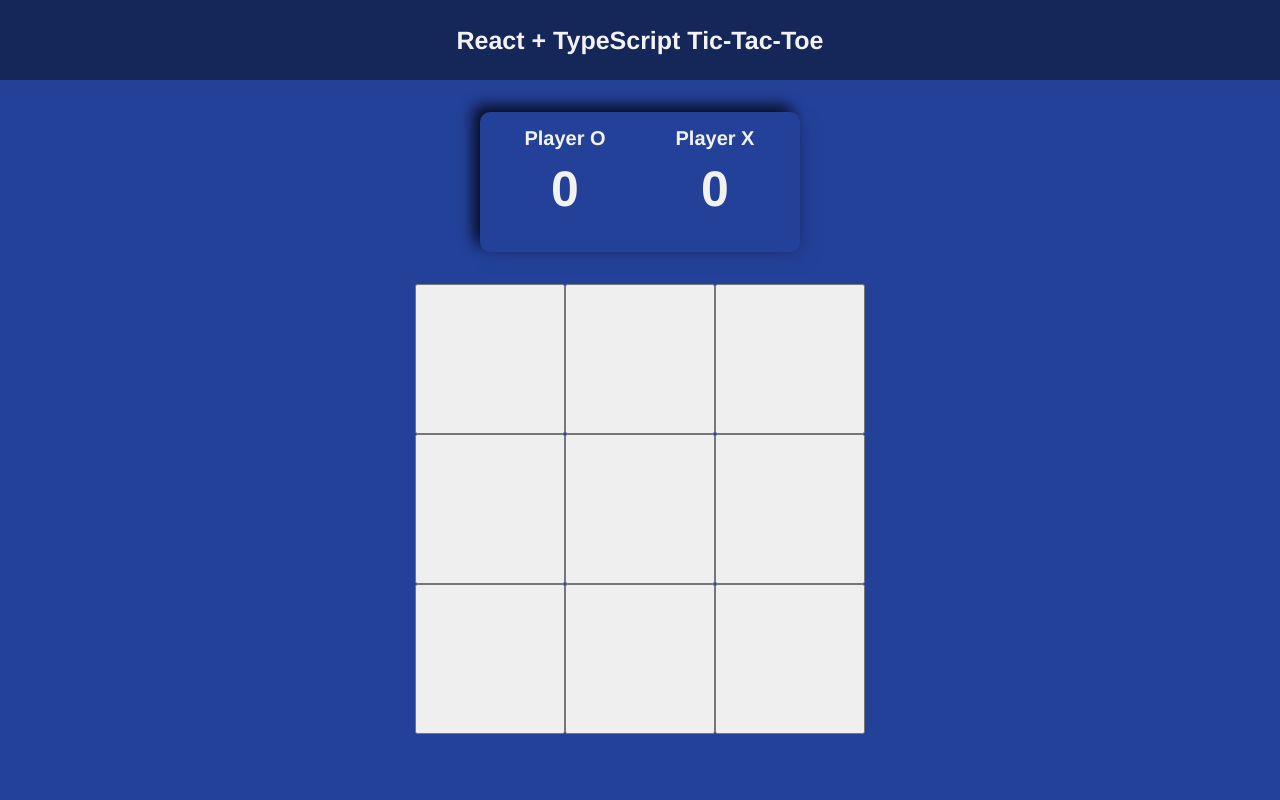
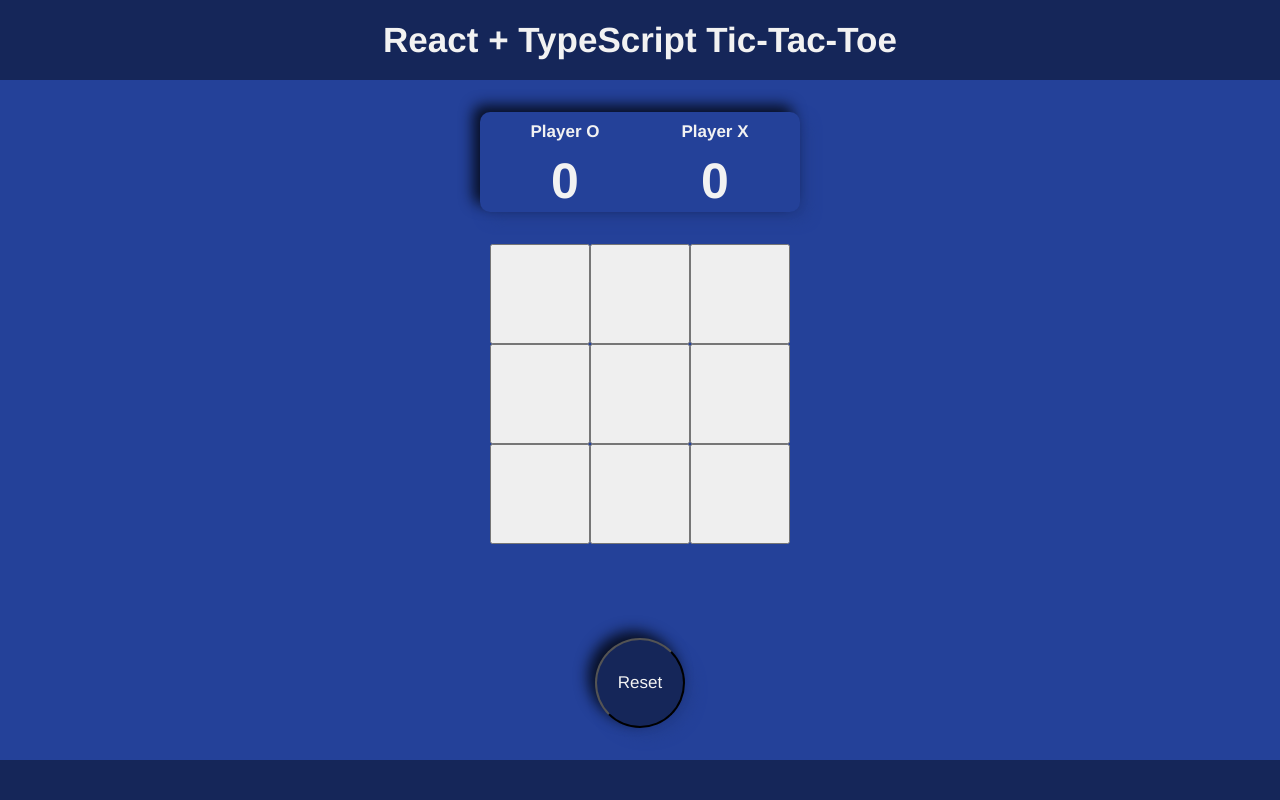
Before and after one commit to douglasyabuki/react-tic-tac-toe, a React (Vite) app: page / in a window 1280 px wide. Shown: the top 800 px of the page. Built offline with nearby package versions, Linux system fonts and the light colour scheme.

Commit message:
Commit 5: Completed responsiveness

```diff
--- a/src/components/board/Board.module.css
+++ b/src/components/board/Board.module.css
@@ -1,3 +1,4 @@
+/* Mobile First */
 .game {
   display: flex;
   flex-direction: column;
--- a/src/components/cell/Cell.module.css
+++ b/src/components/cell/Cell.module.css
@@ -35,6 +35,50 @@
 /* Small Screens */
 @media (min-width: 767.999px){
   .cell button{
+    max-height: 120px;
+    min-height: 120px;
+    max-width: 120px;
+    min-width: 120px;
+    font-size: 60px;
+  }
+}
+
+/* Medium Screens */
+@media (min-width: 1023.999px){
+  .cell button{
+    max-height: 90px;
+    min-height: 90px;
+    max-width: 90px;
+    min-width: 90px;
+    font-size: 45px;
+  }
+}
+
+/* Medium Screens + */
+@media (min-width: 1279.999px){
+  .cell button{
+    max-height: 100px;
+    min-height: 100px;
+    max-width: 100px;
+    min-width: 100px;
+    font-size: 50px;
+  }
+}
+
+/* Large Screen */
+@media (min-width: 1919.999px){
+  .cell button{
+    max-height: 120px;
+    min-height: 120px;
+    max-width: 120px;
+    min-width: 120px;
+    font-size: 60px;
+  }
+}
+
+/* Larger Screen */
+@media (min-width: 2559.999px){
+  .cell button{
     max-height: 150px;
     min-height: 150px;
     max-width: 150px;
--- a/src/components/footer/Footer.module.css
+++ b/src/components/footer/Footer.module.css
@@ -1,3 +1,4 @@
+/* Mobile First */
 .footer {
   display: flex;
   height: 15vh;
@@ -6,3 +7,17 @@
   align-items: center;
   justify-content: center;
 }
+
+/* Small Screens */
+@media (min-width: 767.999px){
+  .footer span {
+    font-size: 20px;
+  }
+}
+
+/* Medium Screens */
+@media (min-width: 1023.999px){
+  .footer span {
+    font-size: 15px;
+  }
+}
--- a/src/components/header/Header.module.css
+++ b/src/components/header/Header.module.css
@@ -18,3 +18,10 @@
     font-size: 25px;
   }
 }
+
+/* Small Screens */
+@media (min-width: 767.999px){
+  .header h1{
+    font-size: 35px;
+  }
+}
--- a/src/components/round-button/RoundButton.module.css
+++ b/src/components/round-button/RoundButton.module.css
@@ -18,7 +18,7 @@
 }
 
 .buttonContainer button:hover {
-  box-shadow: -15px -15px 30px #101c42, 15px 15px 30px #1a3070;
+  box-shadow: -15px -15px 30px #101c42, 15px 15px 30px #1a3090;
 }
 
 /* iPads & tablets */
@@ -29,3 +29,39 @@
     font-size: 25px;
   }
 }
+
+/* Medium Screens */
+@media (min-width: 1023.999px){
+  .buttonContainer button {
+    height: 70px;
+    width: 70px;
+    font-size: 15px;
+  }
+}
+
+/* Medium Screens +*/
+@media (min-width: 1279.999px){
+  .buttonContainer button {
+    height: 90px;
+    width: 90px;
+    font-size: 17px;
+  }
+}
+
+/* Large Screen */
+@media (min-width: 1919.999px){
+  .buttonContainer button {
+    height: 150px;
+    width: 150px;
+    font-size: 30px;
+  }
+}
+
+/* Larger Screen */
+@media (min-width: 2559.999px){
+  .buttonContainer button {
+    height: 200px;
+    width: 200px;
+    font-size: 50px;
+  }
+}
--- a/src/components/score/Scoreboard.module.css
+++ b/src/components/score/Scoreboard.module.css
@@ -61,3 +61,63 @@
     margin-top: 10px;
   }
 }
+
+/* Small Screens */
+@media (min-width: 767.999px){
+  .scoreboard {
+    height: 10vh;
+  }
+
+  .scoreboardDivision {
+    width: 120px;
+    padding: 3vh;
+    height: 10vh;
+  }
+
+  .scoreboardDivision h2 {
+    font-weight: 600;
+    font-size: 20px;
+  }
+
+  .scoreboardDivision h1 {
+    font-size: 55px;
+    margin-top: 10px;
+  }
+}
+
+/* Medium Screens */
+@media (min-width: 1023.999px){
+  .scoreboardDivision h2{
+    font-size: 17px;
+  }
+
+  .scoreboardDivision h1{
+    font-size: 50px;
+  }
+}
+
+/* Large Screen */
+@media (min-width: 1919.999px){
+  .scoreboard{
+    width: 320px;
+  }
+
+  .scoreboardDivision {
+    padding: 2vh;
+  }
+
+  .scoreboardDivision h2{
+    font-size: 21px;
+  }
+
+  .scoreboardDivision h1{
+    font-size: 60px;
+  }
+}
+
+/* Larger Screen */
+@media (min-width: 2559.999px){
+  .scoreboard{
+    width: 450px;
+  }
+}
```
